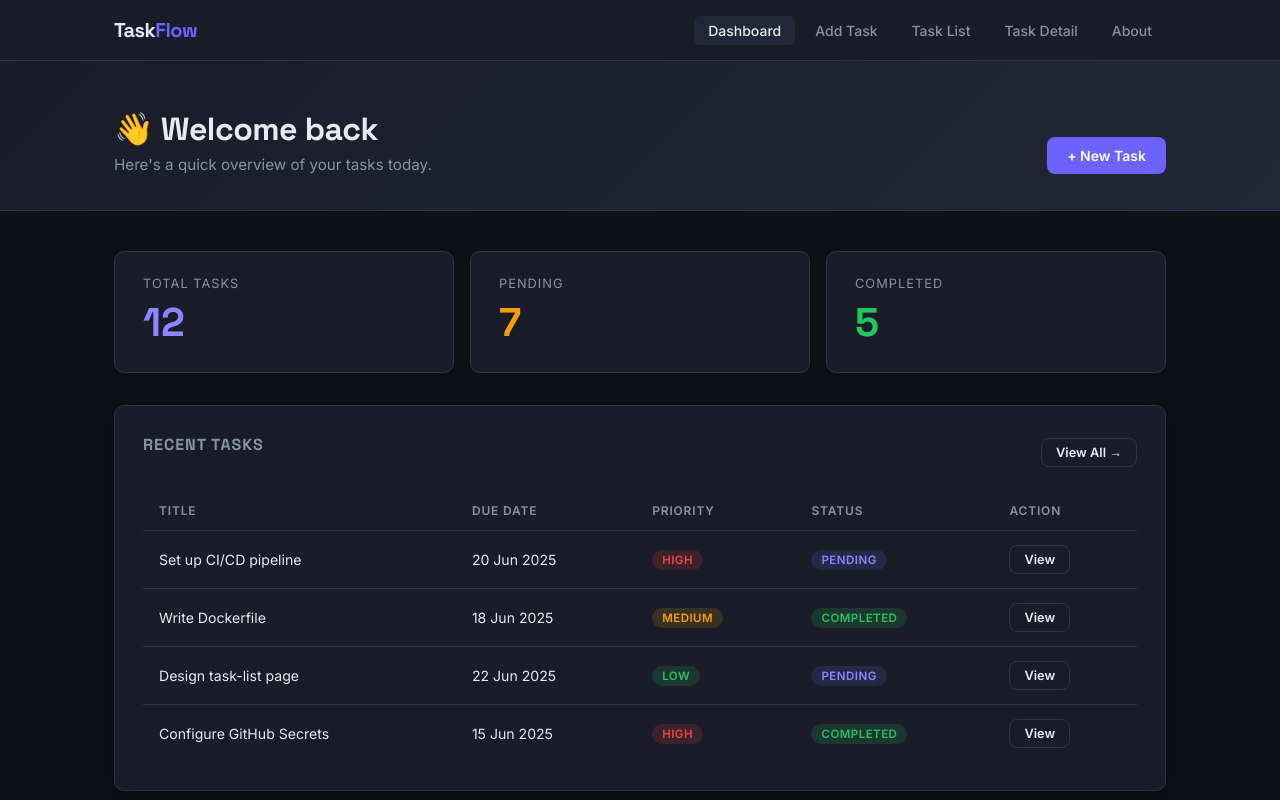
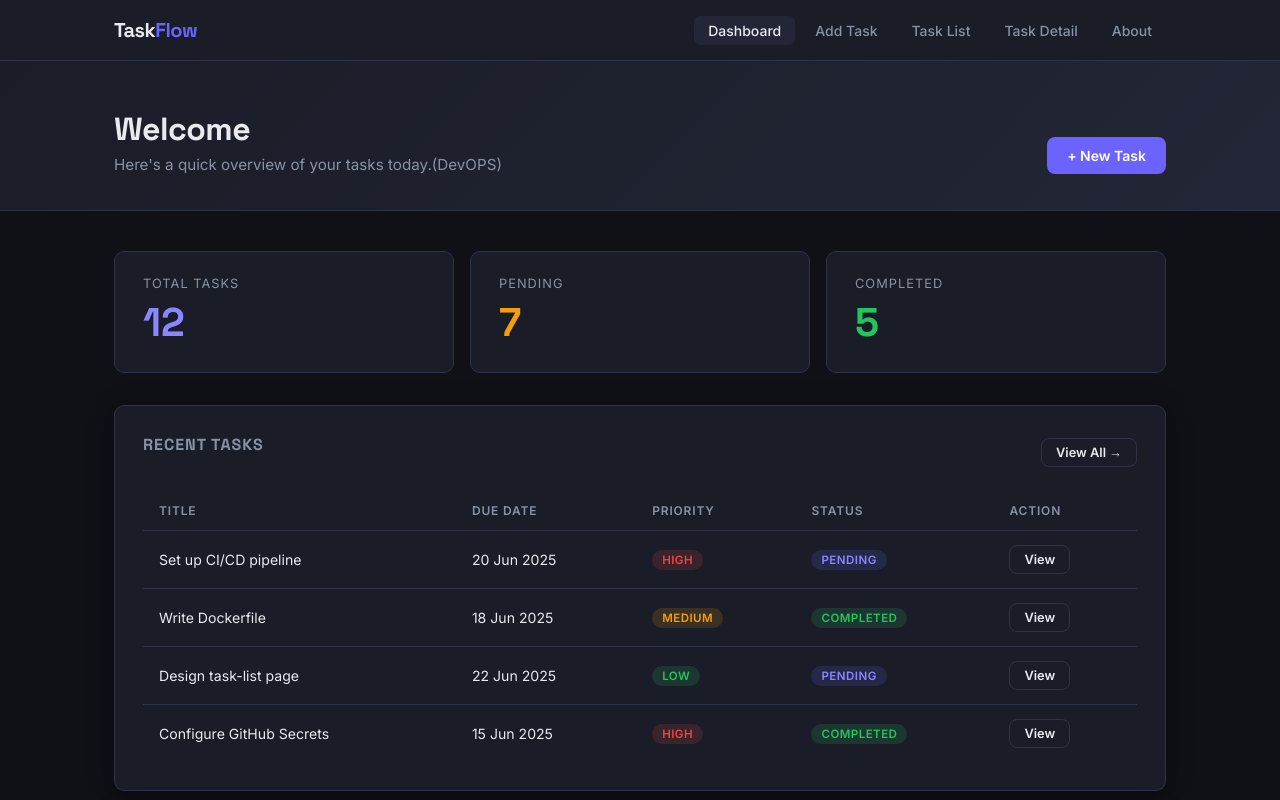
Before and after one commit to ShahrozButtOfficial/taskflow-cicd, a website built with Parcel: page index.html in a window 1280 px wide. Shown: the top 800 px of the page. Built offline with nearby package versions, Linux system fonts and the light colour scheme.

Commit message:
Fix CSS issues

```diff
--- a/index.html
+++ b/index.html
@@ -4,7 +4,7 @@
   <meta charset="UTF-8" />
   <meta name="viewport" content="width=device-width, initial-scale=1.0" />
   <title>TaskFlow – Dashboard</title>
-  <link rel="stylesheet" href="styles.css" />
+  <link rel="stylesheet" href="/styles.css" />
 </head>
 <body>
 
@@ -26,8 +26,8 @@
   <header class="page-header">
     <div class="wrapper">
       <div>
-        <h1>👋 Welcome back</h1>
-        <p>Here's a quick overview of your tasks today.</p>
+        <h1>Welcome</h1>
+        <p>Here's a quick overview of your tasks today.(DevOPS)</p>
       </div>
       <a href="add-task.html" class="btn btn-primary">+ New Task</a>
     </div>
```
Also changed, not shown: about.html (+1 -1 lines), add-task.html (+1 -1 lines), task-detail.html (+1 -1 lines), task-list.html (+1 -1 lines).
